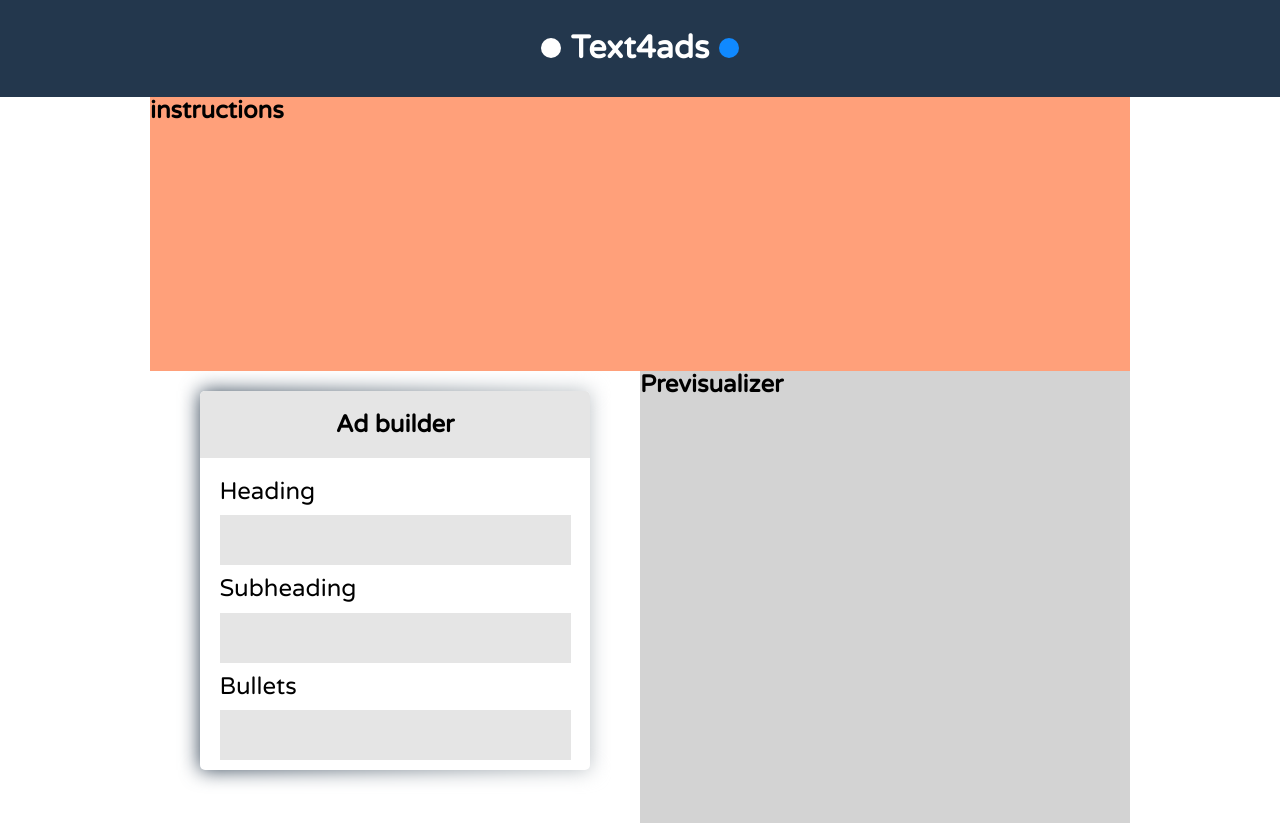
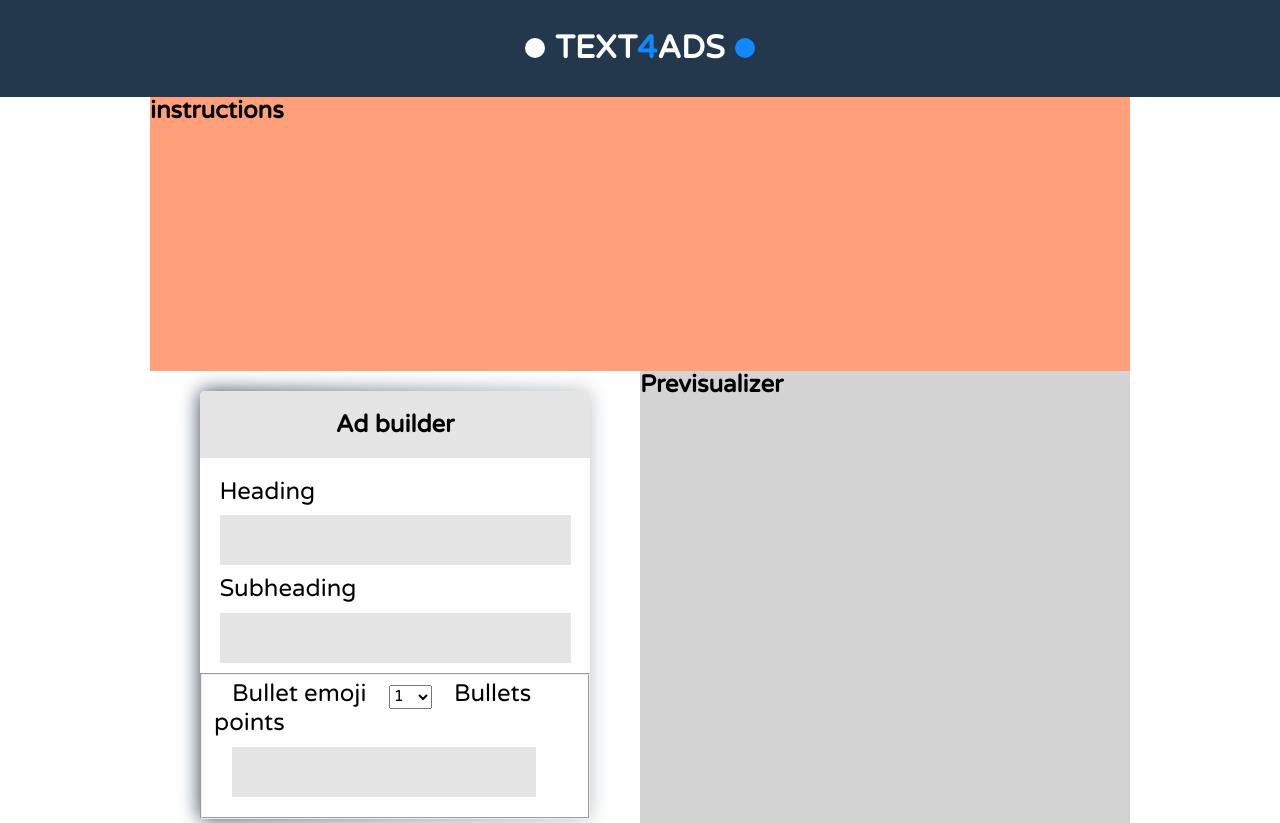
Before and after one commit to Mackewinsson/text4ads, a plain HTML site: page index.html in a window 1280 px wide. Shown: the top 823 px of the page. Drawn offline with Linux system fonts and the light colour scheme.

Commit message:
Bullet points added no style

```diff
--- a/index.html
+++ b/index.html
@@ -17,7 +17,7 @@
             </div>
         </div>
         <div class="logo">
-            <h1 class="logo">Text4ads</h1>
+            <h1 class="logo">TEXT<span id="logo">4</span>ADS</h1>
         </div>
         <div class="circle-parent">
             <div class="circle2">
@@ -36,8 +36,23 @@
                         <input type="text" id="Heading">
                         <label for="subheading">Subheading</label>
                         <input type="text" id="subheading">
-                        <label for="bullets">Bullets</label>
-                        <input type="text" id="bullets">
+                        <fieldset>
+                            <label for="bullet-emoji">Bullet emoji</label>
+                            <select name="bullet_emoji" id="bullet-emoji">
+                                <option value="">1</option>
+                                <option value="">2</option>
+                                <option value="">3</option>
+                                <option value="">4</option>
+                                <option value="">5</option>
+                                <option value="">6</option>
+                                <option value="">7</option>
+                                <option value="">8</option>
+                                <option value="">9</option>
+                                <option value="">10</option>
+                            </select>
+                            <label for="bullets">Bullets points</label>
+                            <input type="" id="bullets">
+                        </fieldset>
                     </form>
                 </section>
                 <section class="previsualizer">
--- a/styles/style.css
+++ b/styles/style.css
@@ -40,6 +40,9 @@ h1.logo{
     color: #ffffff;
 }
 
+span#logo{
+    color: #1089FF;
+}
 /* -------------------------
             Grid System
 ---------------------------- */
```
